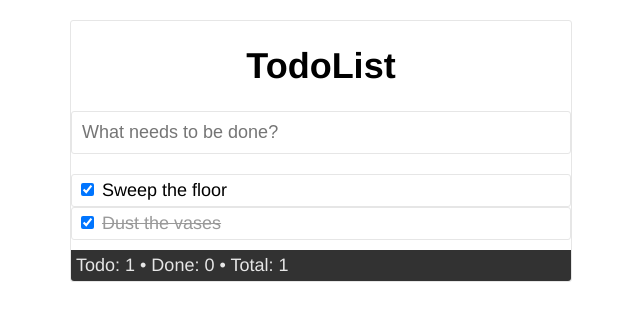
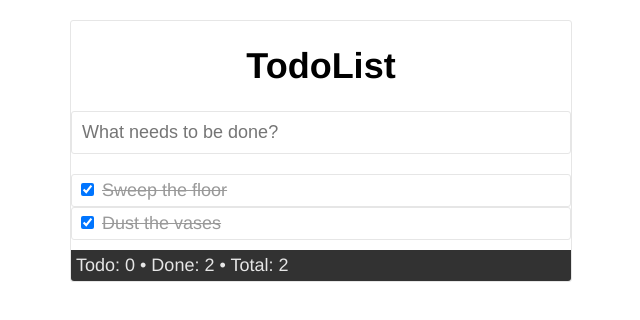
Before and after one commit to Parnianmhr/todoJquery, a plain HTML site: page index.html in a window 1280 px wide. Both pictures are taken after a click on the checkbox "Sweep the floor". Shown: the full height of the page, 319-959 px from the left. Drawn offline with nearby package versions, Linux system fonts and the light colour scheme.

Commit message:
Update all todo counters

```diff
--- a/index.html
+++ b/index.html
@@ -101,14 +101,8 @@
         </div>
     </div>
 
-    <script>
-        function toggleDone() {
-            var checkbox = this;
-            $(checkbox).parent().toggleClass("completed");
-            updateCounters();
-        }
-        $("input[type=checkbox]").bind('change', toggleDone());
-    </script>
+    <script src= "main.js"></script>
+
 </body>
 
 </html>
--- /dev/null
+++ b/main.js
@@ -0,0 +1,17 @@
+function toggleDone() {
+    var checkbox = this;
+    $(checkbox).parent().toggleClass("completed");
+    updateCounters();
+}
+$("input[type=checkbox]").bind('change', toggleDone);
+
+function updateCounters() {
+  var ntodos = $(".todo").length;
+  var ncompleted = $(".completed").length
+
+  $("#total-count").html(ntodos);
+  $("#completed-count").html(ncompleted);
+  $("#todo-count").html(ntodos - ncompleted);
+}
+
+updateCounters();
```
